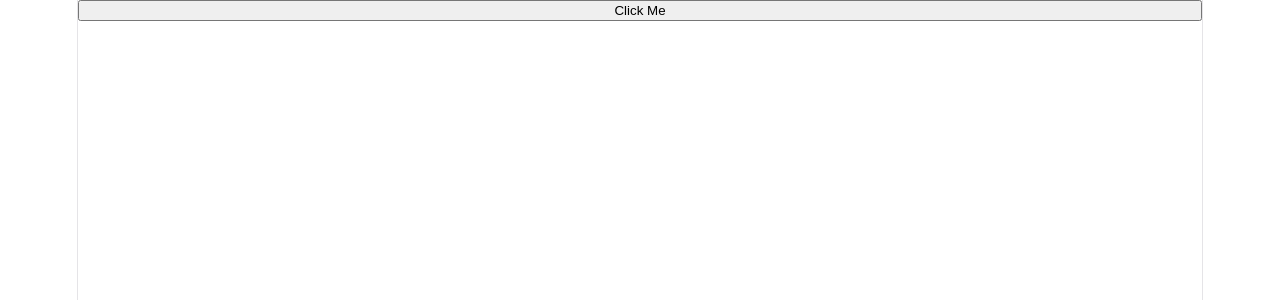
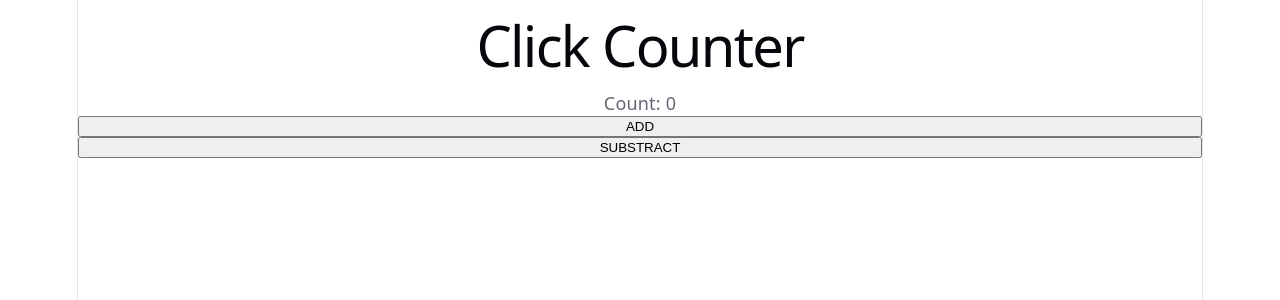
Before and after one commit to migarcos/react_essentials, a React (Vite) app: page / in a window 1280 px wide. Shown: the top 300 px of the page. Built offline with nearby package versions, Linux system fonts and the light colour scheme.

Commit message:
using class

```diff
--- a/src/App.jsx
+++ b/src/App.jsx
@@ -1,15 +1,15 @@
-import { useState } from 'react'
+// import { useState } from 'react'
 // import reactLogo from './assets/react.svg'
 // import viteLogo from './assets/vite.svg'
 // import heroImg from './assets/hero.png'
-import MyButton from './components/MyButton'
+import ClassCounter from './components/ClassCounter'
 // import './App.css'
 
 function App() {
 
   return (
     <>
-      < MyButton text='Click Me'/>
+      < ClassCounter />
     </>
   )
 }
--- /dev/null
+++ b/src/components/ClassCounter.jsx
@@ -0,0 +1,33 @@
+ import React, {Component} from "react";
+
+ export default class ClassCounter extends Component {
+
+    constructor(props) {
+      super(props)
+      this.state = {
+        count : 0,
+      };
+    }
+
+    increase = () => {
+      this.setState( (prevState) => ({ count: prevState.count + 1 }));
+    };
+
+    decrease = () => {
+      this.setState( (prevState) => ({ count: prevState.count - 1 }));
+    };
+
+    render() {
+
+      const { count } = this.state;
+
+      return (
+        <>
+          <h1>Click Counter</h1>
+          <p>Count: {count} </p>
+          <button onClick={this.increase}>  ADD </button>
+          <button onClick={this.decrease}>  SUBSTRACT </button>
+        </>
+      );
+    }
+ }
```
